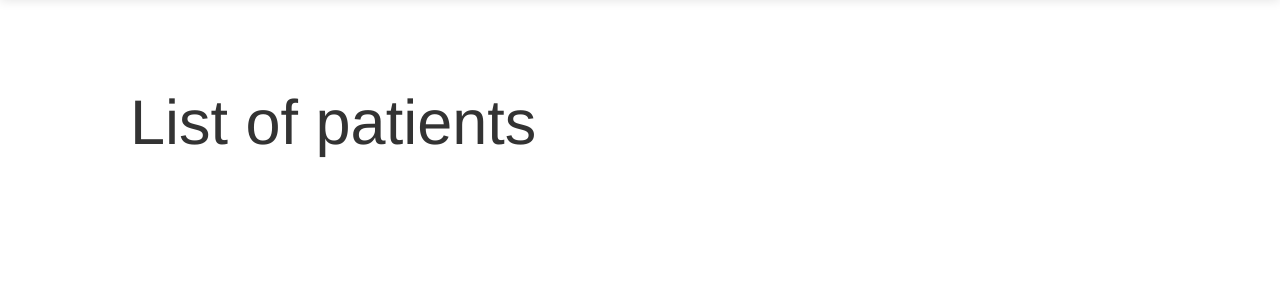
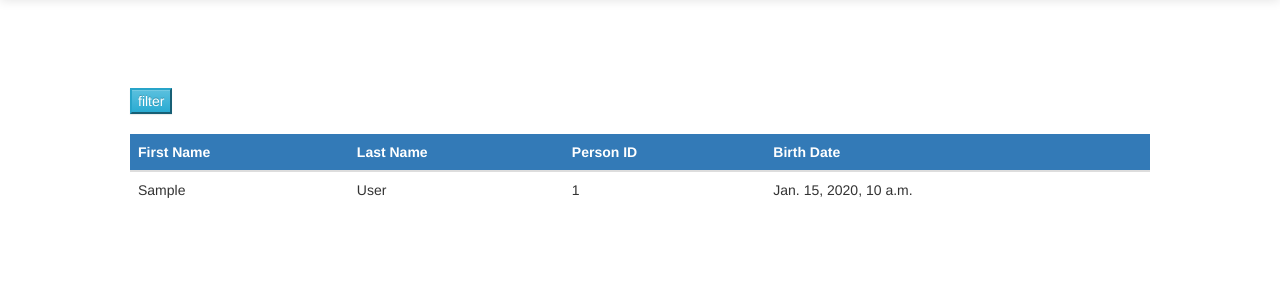
Before and after one commit to JanKoci/IIS-project, a Django app: template IIS_project/patients/templates/patients/patient_list.html in a window 1280 px wide. Shown: the part 52-352 px from the top of the page. Run offline with Django 3.2, Linux system fonts and the light colour scheme; the template is opened without the code that fills it: most values are stand-ins (such as "Sample title", 1, 10 or a date in 2020); parts of the project's set-up code (start-up, migrations or seed data) failed here and were passed over; some libraries are stand-ins or nearby versions.

Commit message:
creating filter and patients list

```diff
--- a/IIS_project/patients/templates/patients/patient_list.html
+++ b/IIS_project/patients/templates/patients/patient_list.html
@@ -2,7 +2,44 @@
 
 {% block content %}
     <div class="jumbotron">
-        <h1>List of patients</h1>
+        <form action="" method="get">
+            <table class="table">
+                <tr class="bg-info">
+                {% for field in filter.form %}
+                    <td>
+                        {{field.label_tag}} {{field}}
+                    </td>
+                    {%if forloop.counter|divisibleby:"3" %}
+                        </tr>
+                        <tr class="bg-info">
+                    {% endif %}
+                {% endfor %}
+            </table>
+            <input type="submit" value="filter" class="btn-info">
+        </form>
+        <br>
+
+        <table class="table table-hover">
+            <thead>
+                <tr class="bg-primary">
+                    <th scope="col">First Name</th>
+                    <th scope="col">Last Name</th>
+                    <th scope="col">Person ID</th>
+                    <th scope="col">Birth Date</th>
+                </tr>
+            </thead>
+            <tbody>
+                {% for patient in filter.qs %}
+                    <tr>
+                        <td>{{patient.first_name}}</td>
+                        <td>{{patient.last_name}}</td>
+                        <td>{{patient.person_id}}</td>
+                        <td>{{patient.birth_date}}</td>
+                    </tr>
+                {% endfor %}
+            </tbody>
+
+        </table>
     </div>
 
 {% endblock %}
--- a/IIS_project/patients/urls.py
+++ b/IIS_project/patients/urls.py
@@ -4,5 +4,5 @@ from . import views
 app_name = 'patients'
 
 urlpatterns = [
-    path('', views.Patient.as_view(), name='patient_list'),
+    path('', views.PatientList.as_view(), name='patient_list'),
 ]
--- /dev/null
+++ b/IIS_project/requirements.txt
@@ -0,0 +1,3 @@
+django==2.1.2
+faker
+django-filter
```
Also changed, not shown: IIS_project/patients/filters.py (added, +8 -0 lines), IIS_project/patients/models.py (+25 -0 lines), IIS_project/patients/views.py (+6 -1 lines).
